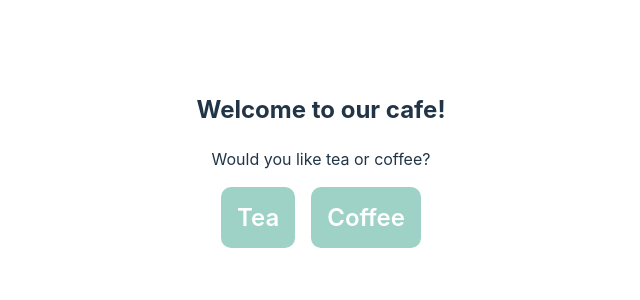
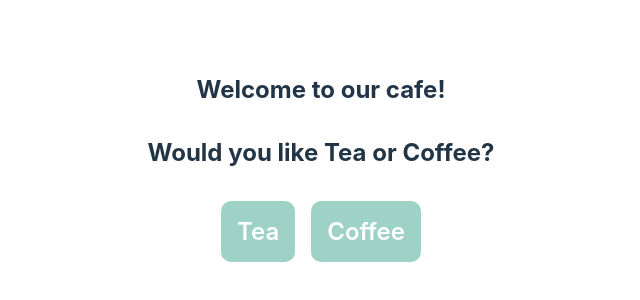
Before and after one commit to monareijneke/learnings-react, a React (Vite) app: page / in a window 1280 px wide. Shown: the part 240-540 px from the top of the page, without its empty margins (319-959 px from the left). Built offline with nearby package versions, Linux system fonts and the light colour scheme.

Commit message:
code met een blanco browser

```diff
--- a/src/App.css
+++ b/src/App.css
@@ -1,4 +1,4 @@
-.App {
+.app {
   min-height: 100vh;
   width: 100vw;
   display: flex;
--- a/src/App.jsx
+++ b/src/App.jsx
@@ -1,13 +1,14 @@
 import "./App.css";
 import { DrinkButtons } from "./components/DrinkButtons";
+import { tea, coffee } from "./utils/data";
 
 export const App = () => {
   const greeting = "Welcome to our cafe!";
 
   return (
-    <div className="App">
+    <div className="app">
       <h2>{greeting}</h2>
-      <DrinkButtons />
+      <DrinkButtons drinkOne={tea.name} drinkTwo={coffee.name} />
     </div>
   );
 };
--- a/src/components/DrinkButtons.jsx
+++ b/src/components/DrinkButtons.jsx
@@ -1,13 +1,16 @@
 import "./DrinkButtons.css";
+import { Button } from "./UI/Button";
 
-export const DrinkButtons = () => {
+export const DrinkButtons = ({ drinkOne, drinkTwo }) => {
   return (
     <>
-      <header>Would you like tea or coffee?</header>
-      <container className="button-group">
-        <button className="button">Tea</button>
-        <button className="button">Coffee</button>
-      </container>
+      <h2>
+        Would you like {drinkOne} or {drinkTwo}?
+      </h2>
+      <div className="button-group">
+        <Button text={drinkOne} />
+        <Button text={drinkTwo} />
+      </div>
     </>
   );
 };
--- /dev/null
+++ b/src/components/UI/Button.css
@@ -0,0 +1,10 @@
+.button {
+  margin-top: 1rem;
+  border-radius: 10px;
+  border: none;
+  padding: 1rem;
+  background-color: #9ed2c6;
+  color: white;
+  font-size: 1.5rem;
+  font-weight: 600;
+}
--- /dev/null
+++ b/src/components/UI/Button.jsx
@@ -0,0 +1,3 @@
+import "./Button.css";
+
+export const Button = ({ text }) => <button className="button">{text}</button>;
--- a/src/index.css
+++ b/src/index.css
@@ -1,21 +1,27 @@
 :root {
-  font-family: Inter, system-ui, Avenir, Helvetica, Arial, sans-serif;
-  line-height: 1.5;
+  font-family: Inter, Avenir, Helvetica, Arial, sans-serif;
+  font-size: 16px;
+  line-height: 24px;
   font-weight: 400;
 
   color-scheme: light dark;
+  color: rgba(255, 255, 255, 0.87);
+  background-color: #242424;
+
   font-synthesis: none;
   text-rendering: optimizeLegibility;
   -webkit-font-smoothing: antialiased;
   -moz-osx-font-smoothing: grayscale;
   -webkit-text-size-adjust: 100%;
 }
-.header {
-  background-color: #4b5569;
-  height: 100px;
-  display: flex;
-  justify-content: flex-center;
-  color: white;
+
+a {
+  font-weight: 500;
+  color: #646cff;
+  text-decoration: inherit;
+}
+a:hover {
+  color: #535bf2;
 }
 
 body {
--- a/src/main.jsx
+++ b/src/main.jsx
@@ -1,6 +1,6 @@
 import React from "react";
 import ReactDOM from "react-dom/client";
-import { App } from "./App.jsx";
+import { App } from "./App";
 import "./index.css";
 
 ReactDOM.createRoot(document.getElementById("root")).render(
--- /dev/null
+++ b/src/utils/data.jsx
@@ -0,0 +1,11 @@
+export const tea = {
+  name: "Tea",
+  imgUrl: "https://media.wincacademy.nl/tea.jpeg",
+  alt: `Picture of a cup of tea`,
+};
+
+export const coffee = {
+  name: "Coffee",
+  imgUrl: "https://media.wincacademy.nl/coffee.jpeg",
+  alt: `Picture of a cup coffee`,
+};
```
Also changed, not shown: .eslintrc.cjs.
